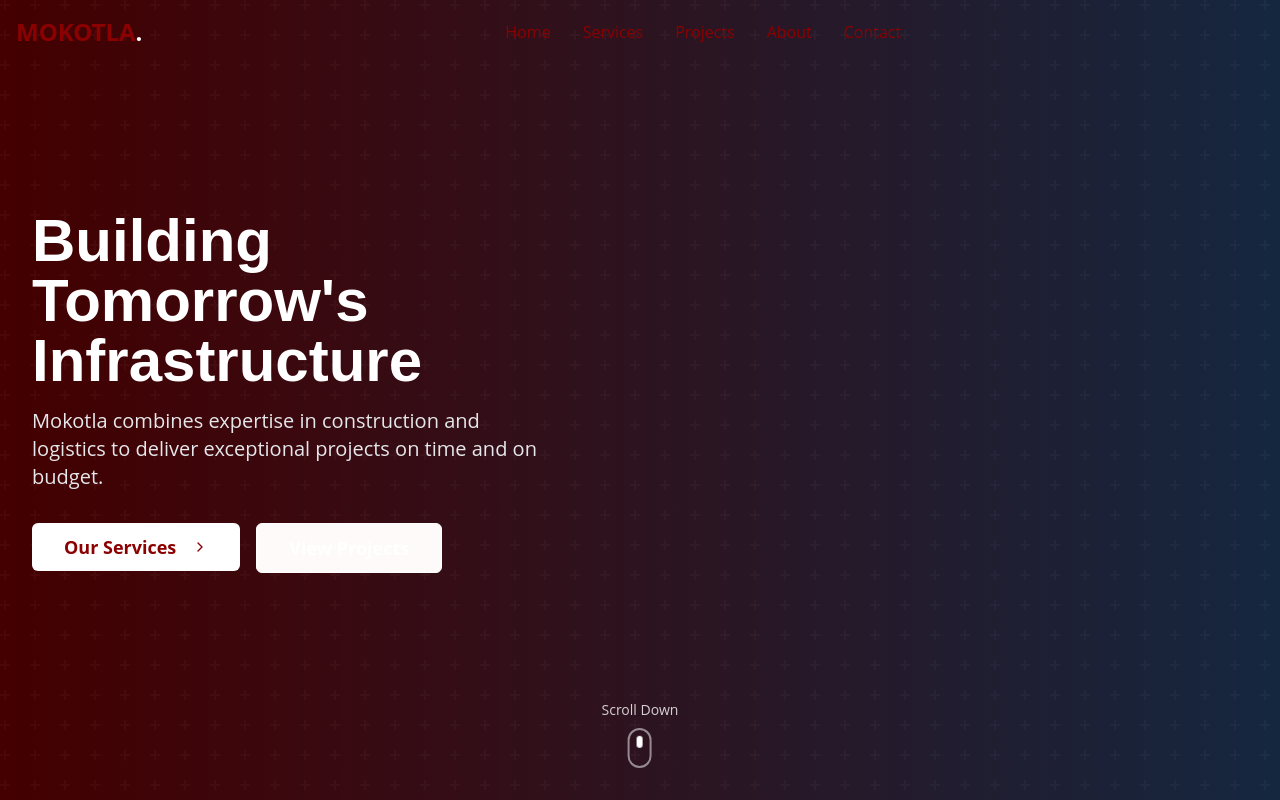
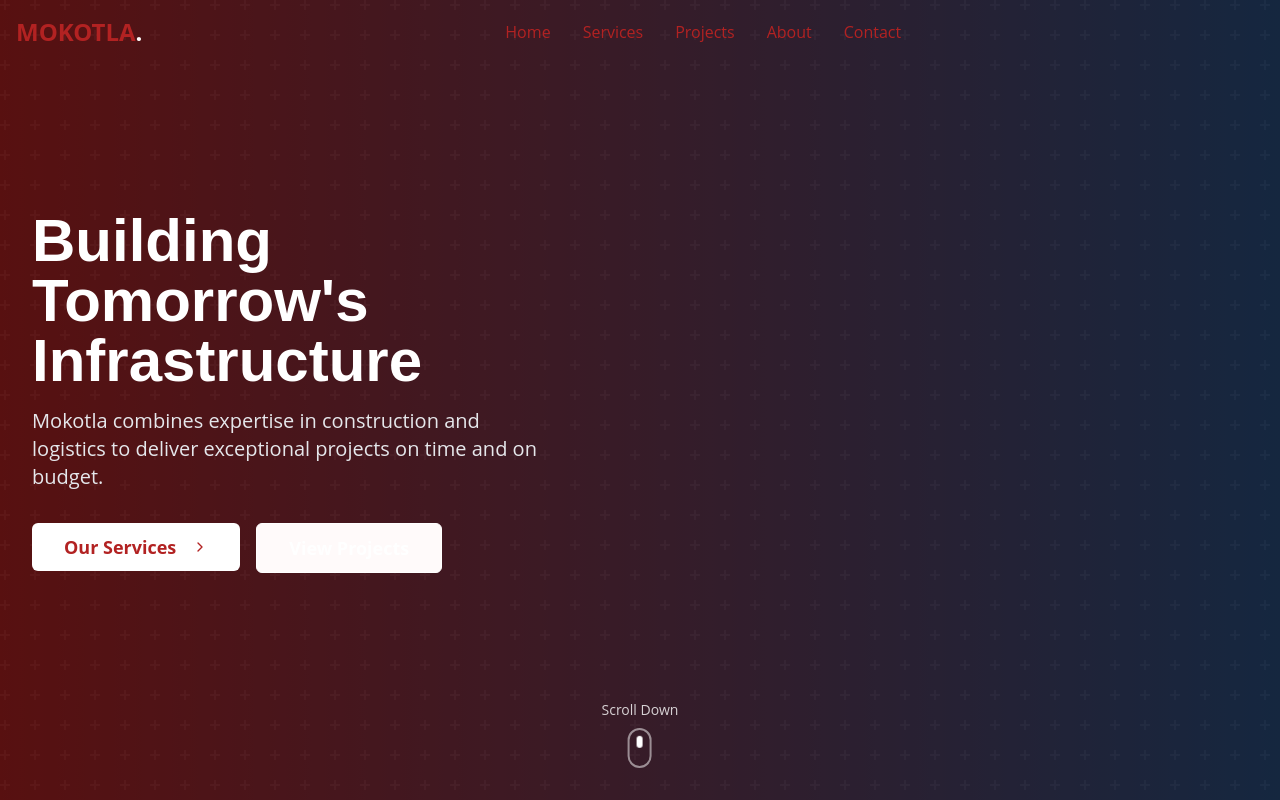
Before and after one commit to purplerain-hub/mokotla-journey-builder, a React (Vite) app: page / in a window 1280 px wide. Shown: the top 800 px of the page. Built offline with nearby package versions, Linux system fonts and the light colour scheme.

Commit message:
Fix: Change color scheme
Update the color scheme to use light maroon.

```diff
--- a/src/index.css
+++ b/src/index.css
@@ -7,12 +7,12 @@
 @layer base {
   :root {
     --background: 0 100% 99%; /* Almost white */
-    --foreground: 0 70% 35%;      /* Maroon red */
-    --primary: 0 70% 35%;         /* Maroon red */
+    --foreground: 0 50% 45%;      /* Light maroon */
+    --primary: 0 50% 45%;         /* Light maroon */
     --primary-foreground: 0 0% 100%; /* White */
     --secondary: 0 0% 100%; /* White */
-    --secondary-foreground: 0 70% 35%; /* Maroon red */
-    --accent: 0 70% 35%; /* Maroon red */
+    --secondary-foreground: 0 50% 45%; /* Light maroon */
+    --accent: 0 50% 45%; /* Light maroon */
     --accent-foreground: 0 0% 100%; /* White */
     --card: 0 0% 100%;
     --card-foreground: 222.2 84% 4.9%;
@@ -44,8 +44,8 @@
 
   .dark {
     --background: 222.2 84% 4.9%;
-    --foreground: 0 70% 45%;      /* Slightly brighter maroon for dark mode */
-    --primary: 0 70% 45%;         /* Slightly brighter maroon */
+    --foreground: 0 50% 50%;      /* Slightly brighter light maroon for dark mode */
+    --primary: 0 50% 50%;         /* Slightly brighter light maroon */
     --primary-foreground: 0 0% 100%; /* White */
 
     --card: 222.2 84% 4.9%;
--- a/tailwind.config.ts
+++ b/tailwind.config.ts
@@ -63,7 +63,7 @@ export default {
           ring: 'hsl(var(--sidebar-ring))'
         },
         mokotla: {
-          blue: '#8B0000',
+          blue: '#B22222',
           yellow: '#fff',
           gray: '#4A5568',
           lightgray: '#F7FAFC'
```
